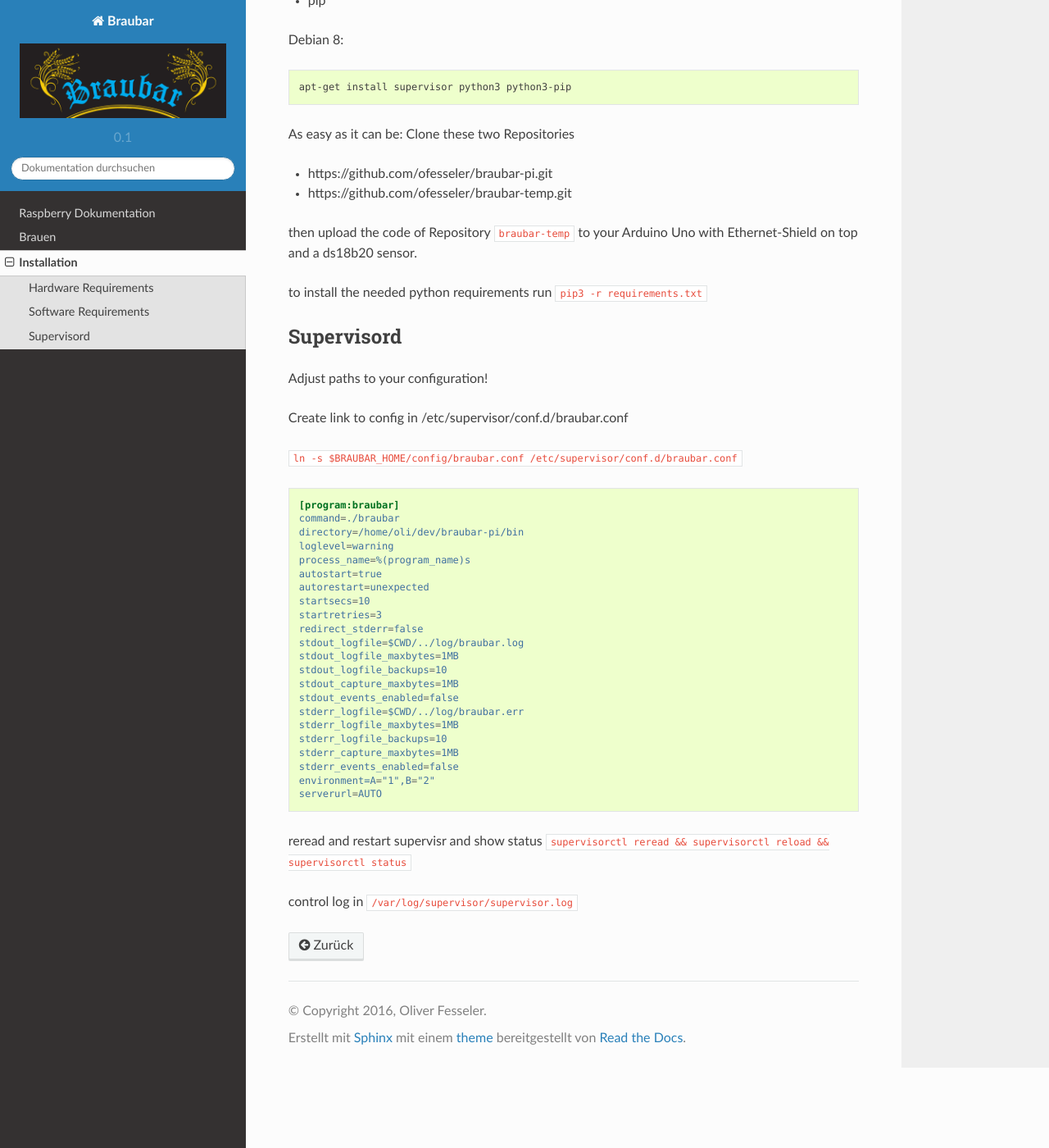
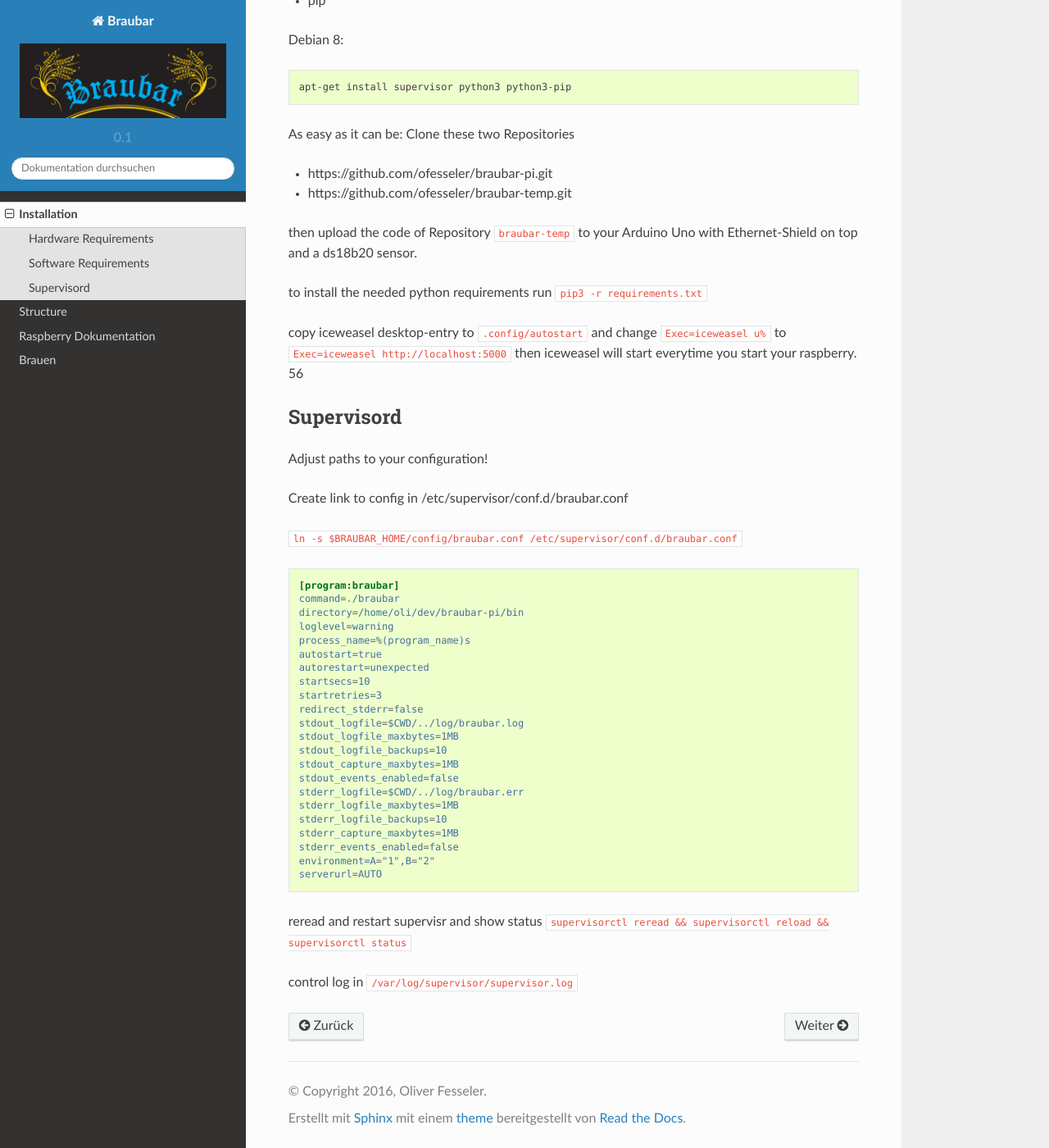
Before and after one commit to braubar/braubar-pi, a Sphinx documentation site: the page built from docs/install.md, in a window 1280 px wide and 1400 px high, scrolled down 547 px. Shown: the whole window at 82% size. Built offline with Sphinx 7.4.7 and the Read the Docs theme 2.0.0, drawn with Linux system fonts in a browser that asks for light colours.

Commit message:
doc enhancement

```diff
--- a/docs/index.rst
+++ b/docs/index.rst
@@ -11,9 +11,11 @@ Contents:
 .. toctree::
    :maxdepth: 2
 
+   install
+   structure
    raspberry
    Brauen
-   install
+
 
 
 Indices and tables
--- a/docs/install.md
+++ b/docs/install.md
@@ -33,6 +33,9 @@ Clone these two Repositories
 then upload the code of Repository `braubar-temp` to your Arduino Uno with Ethernet-Shield on top and a ds18b20 sensor.
 
 to install the needed python requirements run `pip3 -r requirements.txt`
+
+copy iceweasel desktop-entry to `.config/autostart` and change `Exec=iceweasel u%` to `Exec=iceweasel http://localhost:5000`
+then iceweasel will start everytime you start your raspberry. 56
 
 
 ## Supervisord
```
Also changed, not shown: docs/structure.md (added, +29 -0 lines), docs/Brauen.md (line endings or trailing spaces), docs/raspberry.md (line endings or trailing spaces).
